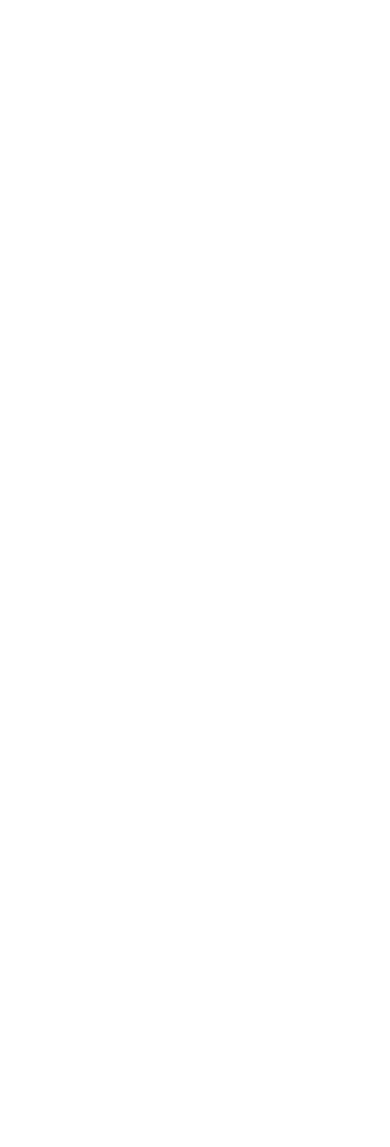
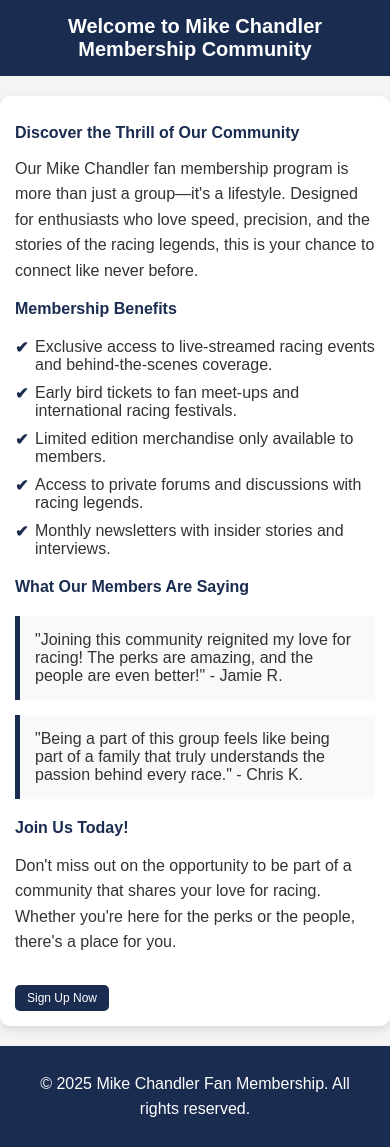
Before and after one commit to Iamkodak/membershipPage, a plain HTML site: page more.html in a window 390 px wide. Before the commit the page ends 844 px from the top, so only its background shows below. Drawn offline with Linux system fonts and the light colour scheme.

Commit message:
feat:completed the more.html and added responsiveness

```diff
--- a/more.html
+++ b/more.html
@@ -3,9 +3,171 @@
 <head>
     <meta charset="UTF-8">
     <meta name="viewport" content="width=device-width, initial-scale=1.0">
-    <title>Document</title>
+    <title>Learn More</title>
+    <style>
+        /* Base Styling */
+        body {
+            font-family: Arial, sans-serif;
+            margin: 0;
+            padding: 0;
+            background-color: #f4f4f4;
+            color: #333;
+        }
+
+        header {
+            background-color: #1a2c50;
+            color: white;
+            padding: 15px 20px;
+            text-align: center;
+        }
+
+        header h1 {
+            margin: 0;
+            font-size: 28px;
+        }
+
+        main {
+            max-width: 800px;
+            margin: 20px auto;
+            background-color: #fff;
+            padding: 20px;
+            border-radius: 10px;
+            box-shadow: 0 4px 10px rgba(0, 0, 0, 0.1);
+        }
+
+        h2, h3 {
+            color: #1a2c50;
+        }
+
+        p {
+            line-height: 1.6;
+            margin: 10px 0;
+        }
+
+        .benefits-list, .testimonials {
+            margin: 20px 0;
+        }
+
+        .benefits-list ul {
+            list-style: none;
+            padding: 0;
+        }
+
+        .benefits-list li {
+            margin: 10px 0;
+            padding-left: 20px;
+            position: relative;
+        }
+
+        .benefits-list li::before {
+            content: "✔";
+            position: absolute;
+            left: 0;
+            color: #1a2c50;
+            font-weight: bold;
+        }
+
+        .testimonials blockquote {
+            margin: 15px 0;
+            padding: 15px;
+            background-color: #f9f9f9;
+            border-left: 5px solid #1a2c50;
+        }
+
+        .button {
+            display: inline-block;
+            margin-top: 20px;
+            padding: 10px 20px;
+            background-color: #1a2c50;
+            color: white;
+            text-decoration: none;
+            border-radius: 5px;
+            font-size: 16px;
+            text-align: center;
+        }
+
+        .button:hover {
+            background-color: #333;
+        }
+
+        footer {
+            text-align: center;
+            padding: 15px 20px;
+            background-color: #1a2c50;
+            color: white;
+        }
+
+        /* Responsive Styling */
+        @media (max-width: 768px) {
+            main {
+                padding: 15px;
+            }
+
+            header h1 {
+                font-size: 24px;
+            }
+
+            h2, h3 {
+                font-size: 18px;
+            }
+
+            .button {
+                font-size: 14px;
+                padding: 8px 16px;
+            }
+        }
+
+        @media (max-width: 480px) {
+            header h1 {
+                font-size: 20px;
+            }
+
+            h2, h3 {
+                font-size: 16px;
+            }
+
+            .button {
+                font-size: 12px;
+                padding: 6px 12px;
+            }
+        }
+    </style>
 </head>
 <body>
+    <header>
+        <h1>Welcome to Mike Chandler Membership Community</h1>
+    </header>
+    <main>
+        <h2>Discover the Thrill of Our Community</h2>
+        <p>Our Mike Chandler fan membership program is more than just a group—it's a lifestyle. Designed for enthusiasts who love speed, precision, and the stories of the racing legends, this is your chance to connect like never before.</p>
 
+        <h3>Membership Benefits</h3>
+        <div class="benefits-list">
+            <ul>
+                <li>Exclusive access to live-streamed racing events and behind-the-scenes coverage.</li>
+                <li>Early bird tickets to fan meet-ups and international racing festivals.</li>
+                <li>Limited edition merchandise only available to members.</li>
+                <li>Access to private forums and discussions with racing legends.</li>
+                <li>Monthly newsletters with insider stories and interviews.</li>
+            </ul>
+        </div>
+
+        <h3>What Our Members Are Saying</h3>
+        <div class="testimonials">
+            <blockquote>
+                "Joining this community reignited my love for racing! The perks are amazing, and the people are even better!" - Jamie R.
+            </blockquote>
+            <blockquote>
+                "Being a part of this group feels like being part of a family that truly understands the passion behind every race." - Chris K.
+            </blockquote>
+        </div>
+
+        <h3>Join Us Today!</h3>
+        <p>Don't miss out on the opportunity to be part of a community that shares your love for racing. Whether you're here for the perks or the people, there's a place for you.</p>
+        <a href="/form.html" class="button">Sign Up Now</a>
+    </main>
+    <footer>
+        <p>&copy; 2025 Mike Chandler Fan Membership. All rights reserved.</p>
+    </footer>
 </body>
 </html>
```
Also changed, not shown: form.html (+1 -1 lines), index.html (+1 -1 lines).
